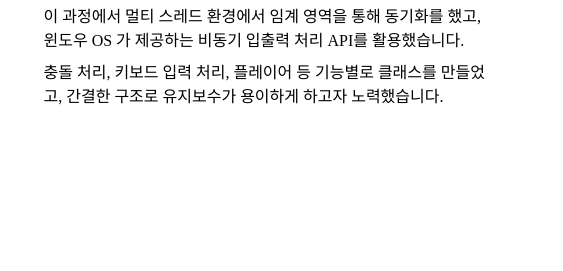
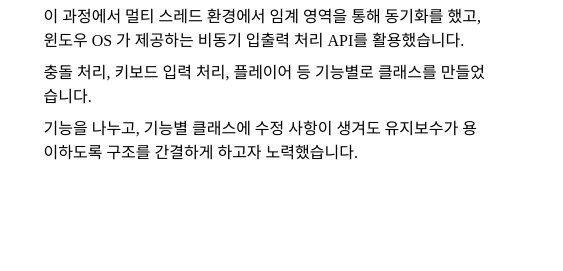
Before and after one commit to kijindori/kijindori.github.io, a plain HTML site: page index.html in a window 1280 px wide. Shown: the part 451-722 px from the top of the page, 717-1280 px from the left. Drawn offline with Linux system fonts and the light colour scheme; a web font is replaced by a local one.

Commit message:
Update index.html

```diff
--- a/index.html
+++ b/index.html
@@ -48,7 +48,10 @@
                                         윈도우 OS 가 제공하는 비동기 입출력 처리 API를 활용했습니다.
                                     </p>
                                     <p>
-                                        충돌 처리, 키보드 입력 처리, 플레이어 등 기능별로 클래스를 만들었고, 간결한 구조로 유지보수가 용이하게 하고자 노력했습니다.
+                                        충돌 처리, 키보드 입력 처리, 플레이어 등 기능별로 클래스를 만들었습니다.
+                                    </p>
+                                    <p>
+                                        기능을 나누고, 기능별 클래스에 수정 사항이 생겨도 유지보수가 용이하도록 구조를 간결하게 하고자 노력했습니다.
                                     </p>
                                 </ul>
                             </div>
```
